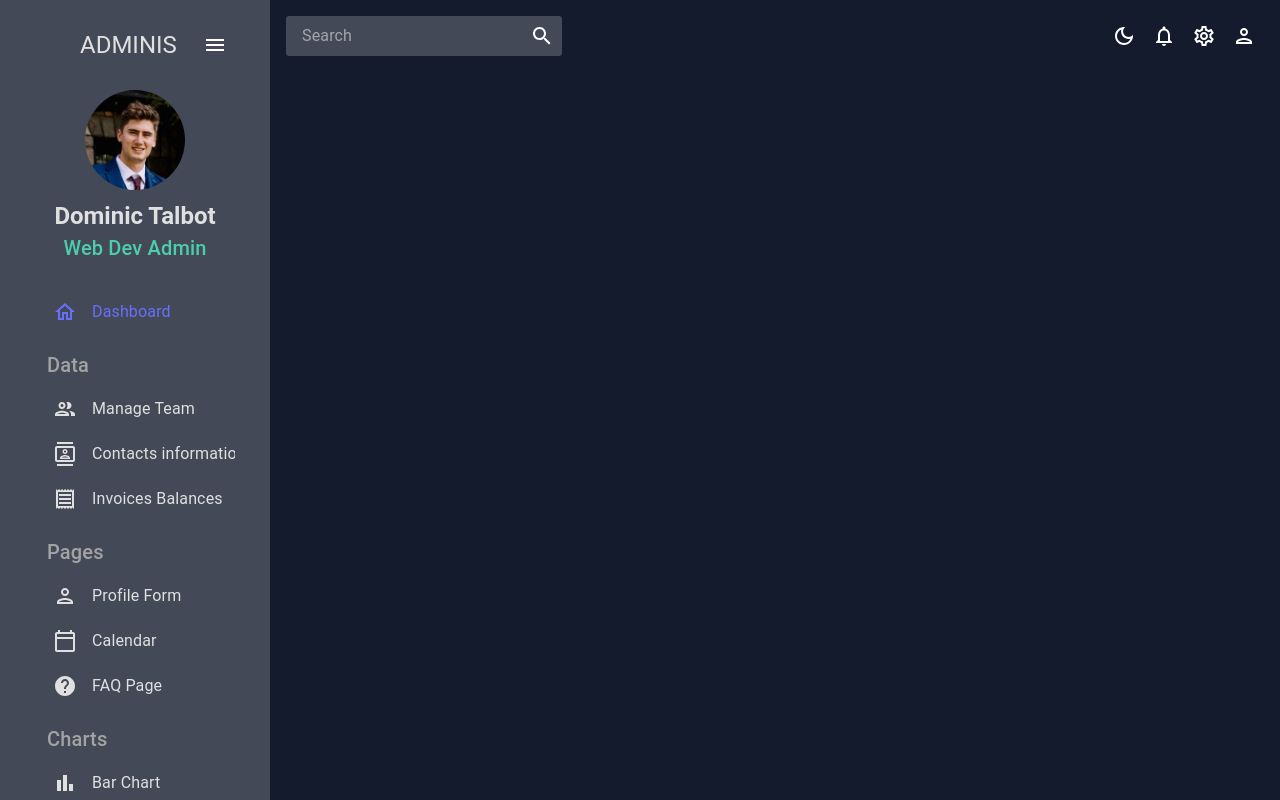
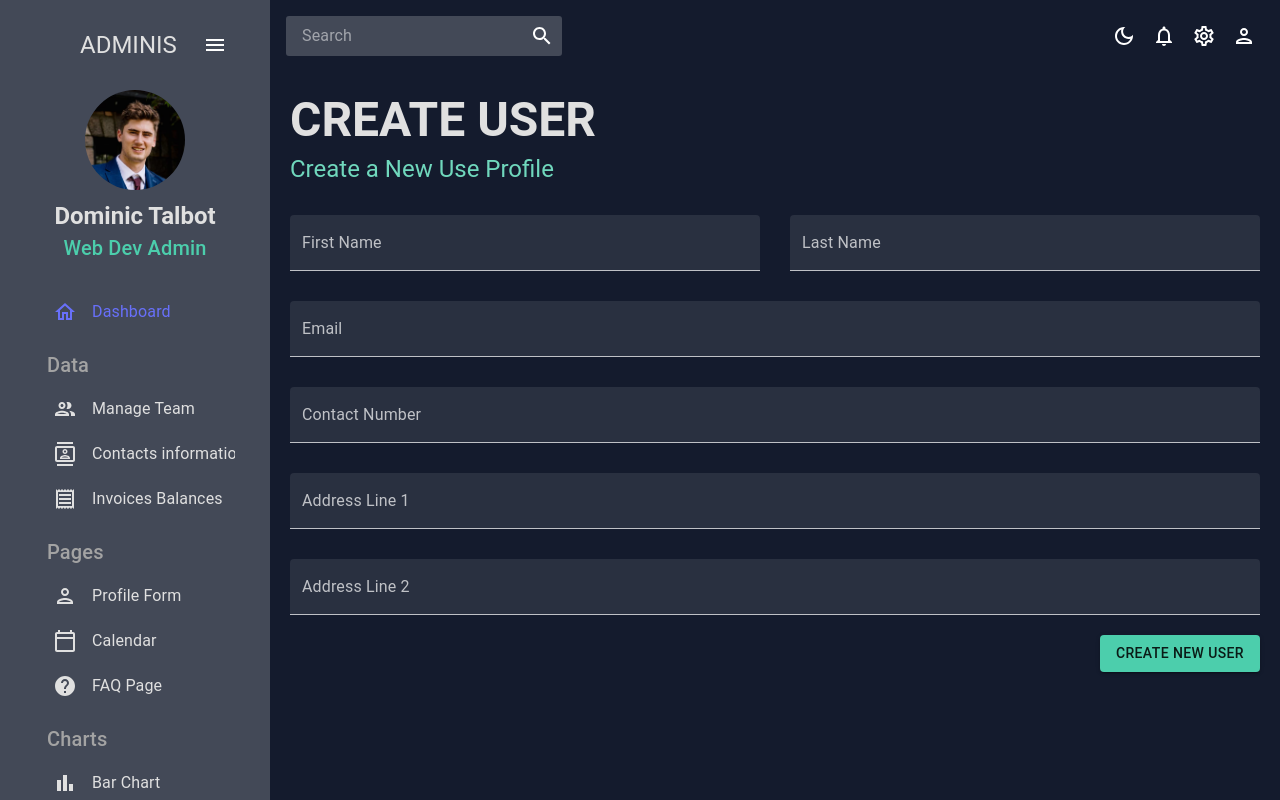
Before and after one commit to DominicTalbot/react-admin, a React (Vite) app: page /form in a window 1280 px wide. Built offline with nearby package versions, Linux system fonts and the light colour scheme.

Commit message:
Add Form component and update routing in App.jsx and Sidebar.jsx

```diff
--- a/src/App.jsx
+++ b/src/App.jsx
@@ -7,8 +7,8 @@ import Dashboard from "./scenes/dashboard";
 import Team from "./scenes/team";
 import Contacts from "./scenes/contacts";
 import Invoices from "./scenes/invoices";
+import Form from "./scenes/form";
 // import Bar from "./scenes/bar";
-// import Form from "./scenes/form";
 // import Line from "./scenes/line";
 // import Pie from "./scenes/pie";
 // import FAQ from "./scenes/faq";
@@ -31,7 +31,7 @@ function App() {
               <Route path="/team" element={<Team />} />
               <Route path="/contacts" element={<Contacts />} />
                <Route path="/invoices" element={<Invoices />} />
-              {/* <Route path="/form" element={<Form />} /> */}
+              <Route path="/form" element={<Form />} />
               {/* <Route path="/bar" element={<Bar />} /> */}
               {/* <Route path="/pie" element={<pie />} /> */}
               {/* <Route path="/line" element={<Line />} /> */}
--- /dev/null
+++ b/src/scenes/form/index.jsx
@@ -0,0 +1,157 @@
+import { Box, Button, TextField } from "@mui/material";
+import { Formik } from "formik";
+import * as yup from "yup";
+import useMediaQuery from "@mui/material/useMediaQuery";
+import Header from "../../components/header";
+
+
+const initialValues = {
+    firstName: "",
+    lastName: "",
+    email: "",
+    contact: "",
+    address1: "",
+    address2: "",
+};
+
+const phoneRegExp = /^[0-9]{10}$/;
+
+const userSchema = yup.object().shape({
+    firstName: yup.string().required("First Name is required"),
+    lastName: yup.string().required("Last Name is required"),
+    email: yup.string().email("Invalid Email").required("Email is required"),
+    contact: yup.string().matches(phoneRegExp, "Contact number is not valid").required("Contact Number is required"),
+    address1: yup.string().required("Address is required"),
+    address2: yup.string().required("Address is required"),
+});
+
+
+const Form = () => {
+    const isNonMobile = useMediaQuery("(min-width:600px)");
+
+    const handleFormSubmit = (values) => {
+        console.log(values);
+    };
+
+    return(
+    <Box m="20px">
+        <Header title="CREATE USER" subtitle="Create a New Use Profile" />
+
+        <Formik
+            onSubmit={handleFormSubmit}
+            initialValues={{ initialValues }}
+            validationSchema={userSchema}
+        >
+            {({
+                values,
+                errors,
+                touched,
+                handleChange,
+                handleBlur,
+                handleSubmit
+            }) => (
+                <form onSubmit={handleSubmit}>
+                    <Box
+                        display="grid"
+                        gap="30px"
+                        gridTemplateColumns="repeat=(4, minmax(0, 1fr))"
+                        sx={{
+                            "& > div": { gridColumn: isNonMobile ? undefined : "span 4" },
+                        }}
+                    >
+                        <TextField
+                        fullWidth
+                        variant="filled"
+                        type="text"
+                        label="First Name"
+                        onBlur={handleBlur}
+                        onChange={handleChange}
+                        value={values.firstName}
+                        name="firstName"
+                        error={touched.firstName && !!(errors.firstName)}
+                        helperText={touched.firstName && errors.firstName}
+                        sx={{gridColumn: "span 2"}}
+                        />
+                        <TextField
+                        fullWidth
+                        variant="filled"
+                        type="text"
+                        label="Last Name"
+                        onBlur={handleBlur}
+                        onChange={handleChange}
+                        value={values.lastName}
+                        name="lastName"
+                        error={touched.lastName && !!(errors.lastName)}
+                        helperText={touched.lastName && errors.lastName}
+                        sx={{gridColumn: "span 2"}}
+                        />
+                        <TextField
+                        fullWidth
+                        variant="filled"
+                        type="text"
+                        label="Email"
+                        onBlur={handleBlur}
+                        onChange={handleChange}
+                        value={values.email}
+                        name="email"
+                        error={touched.email && !!(errors.email)}
+                        helperText={touched.email && errors.email}
+                        sx={{gridColumn: "span 4"}}
+                        />
+                        <TextField
+                        fullWidth
+                        variant="filled"
+                        type="text"
+                        label="Contact Number"
+                        onBlur={handleBlur}
+                        onChange={handleChange}
+                        value={values.contact}
+                        name="contact"
+                        error={touched.contact && !!(errors.contact)}
+                        helperText={touched.contact && errors.contact}
+                        sx={{gridColumn: "span 4"}}
+                        />
+                        <TextField
+                        fullWidth
+                        variant="filled"
+                        type="text"
+                        label="Address Line 1"
+                        onBlur={handleBlur}
+                        onChange={handleChange}
+                        value={values.address1}
+                        name="address1"
+                        error={touched.address1 && !!(errors.address1)}
+                        helperText={touched.address1 && errors.address1}
+                        sx={{gridColumn: "span 4"}}
+                        />
+                        <TextField
+                        fullWidth
+                        variant="filled"
+                        type="text"
+                        label="Address Line 2"
+                        onBlur={handleBlur}
+                        onChange={handleChange}
+                        value={values.address2}
+                        name="address2"
+                        error={touched.address2 && !!(errors.address2)}
+                        helperText={touched.address2 && errors.address2}
+                        sx={{gridColumn: "span 4"}}
+                        />
+                    </Box>
+                    <Box display="flex" justifyContent="flex-end" mt="20px">
+                        <Button type="submit" variant="contained" color="secondary">
+                            Create New User
+                        </Button>
+                    </Box>
+                </form>
+            )}
+        </Formik>
+
+    </Box>
+    );
+};
+
+
+
+
+export default Form;
--- a/src/scenes/global/Sidebar.jsx
+++ b/src/scenes/global/Sidebar.jsx
@@ -168,7 +168,7 @@ const Sidebar = () => {
                         </Typography>
                         <Item
                             title="Profile Form"
-                            to="/profile"
+                            to="/form"
                             icon={<PersonOutlinedIcon />}
                             selected={selected}
                             setSelected={setSelected}
```
